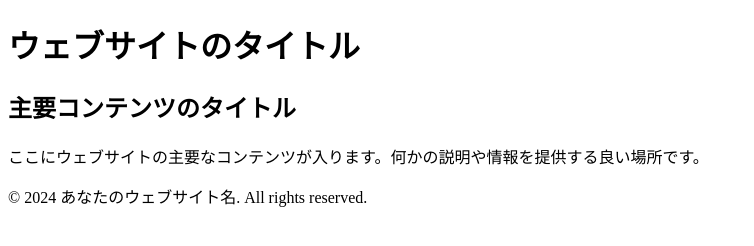
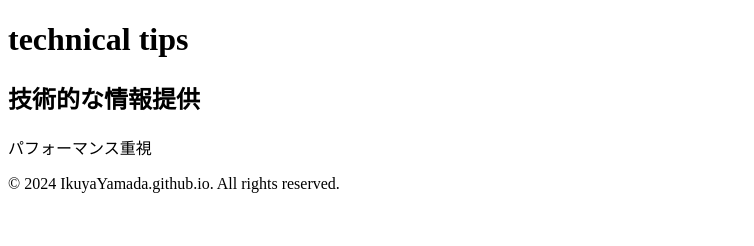
Before and after one commit to IkuyaYamada/IkuyaYamada.github.io, a plain HTML site: page index.html in a window 1280 px wide. Shown: the whole page, without its empty margins (0-754 px from the left). Drawn offline with Linux system fonts and the light colour scheme.

Commit message:
top page mod

```diff
--- a/index.html
+++ b/index.html
@@ -3,18 +3,18 @@
 <head>
     <meta charset="UTF-8">
     <meta name="viewport" content="width=device-width, initial-scale=1.0">
-    <title>サンプルページ</title>
+    <title>IkuyaYamadaTech</title>
 </head>
 <body>
     <header>
-        <h1>ウェブサイトのタイトル</h1>
+        <h1>technical tips</h1>
     </header>
     <main>
-        <h2>主要コンテンツのタイトル</h2>
-        <p>ここにウェブサイトの主要なコンテンツが入ります。何かの説明や情報を提供する良い場所です。</p>
+        <h2>技術的な情報提供</h2>
+        <p>パフォーマンス重視</p>
     </main>
     <footer>
-        <p>&copy; 2024 あなたのウェブサイト名. All rights reserved.</p>
+        <p>&copy; 2024 IkuyaYamada.github.io. All rights reserved.</p>
     </footer>
 </body>
 </html>
```
